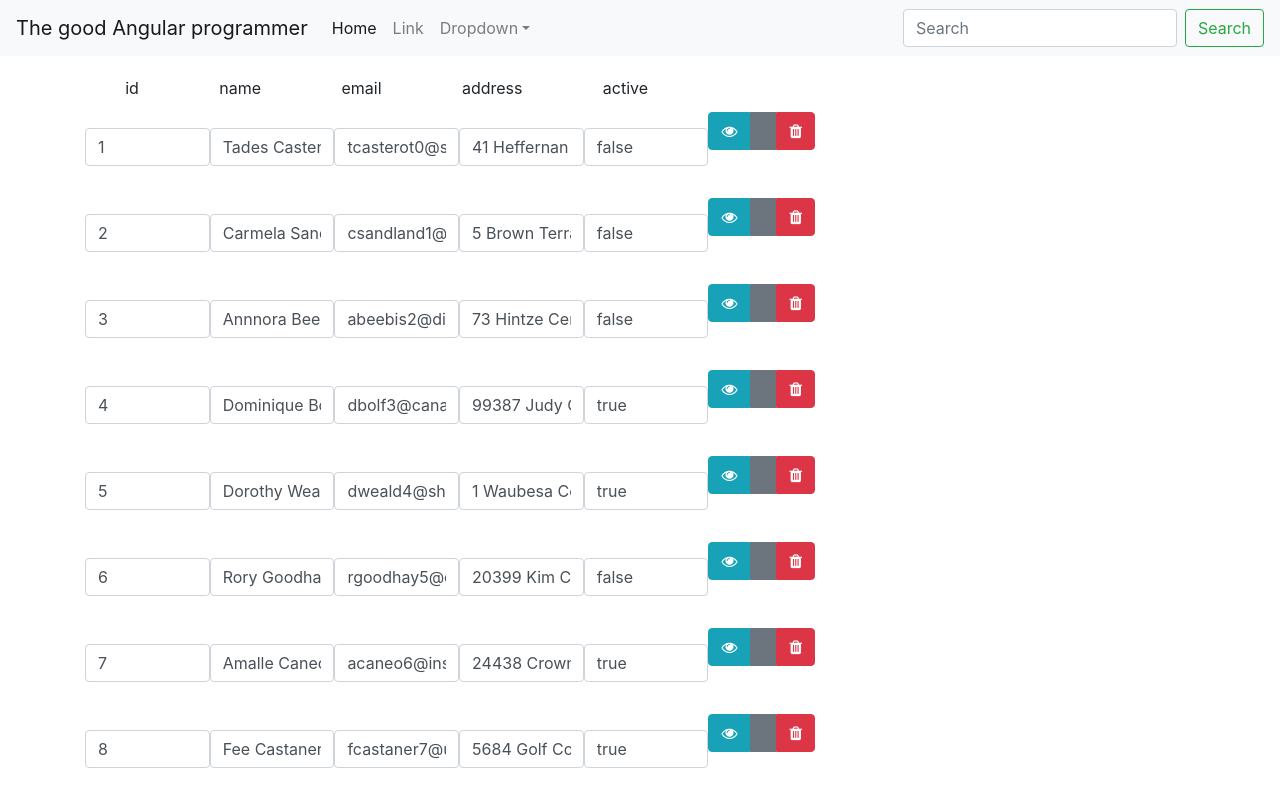
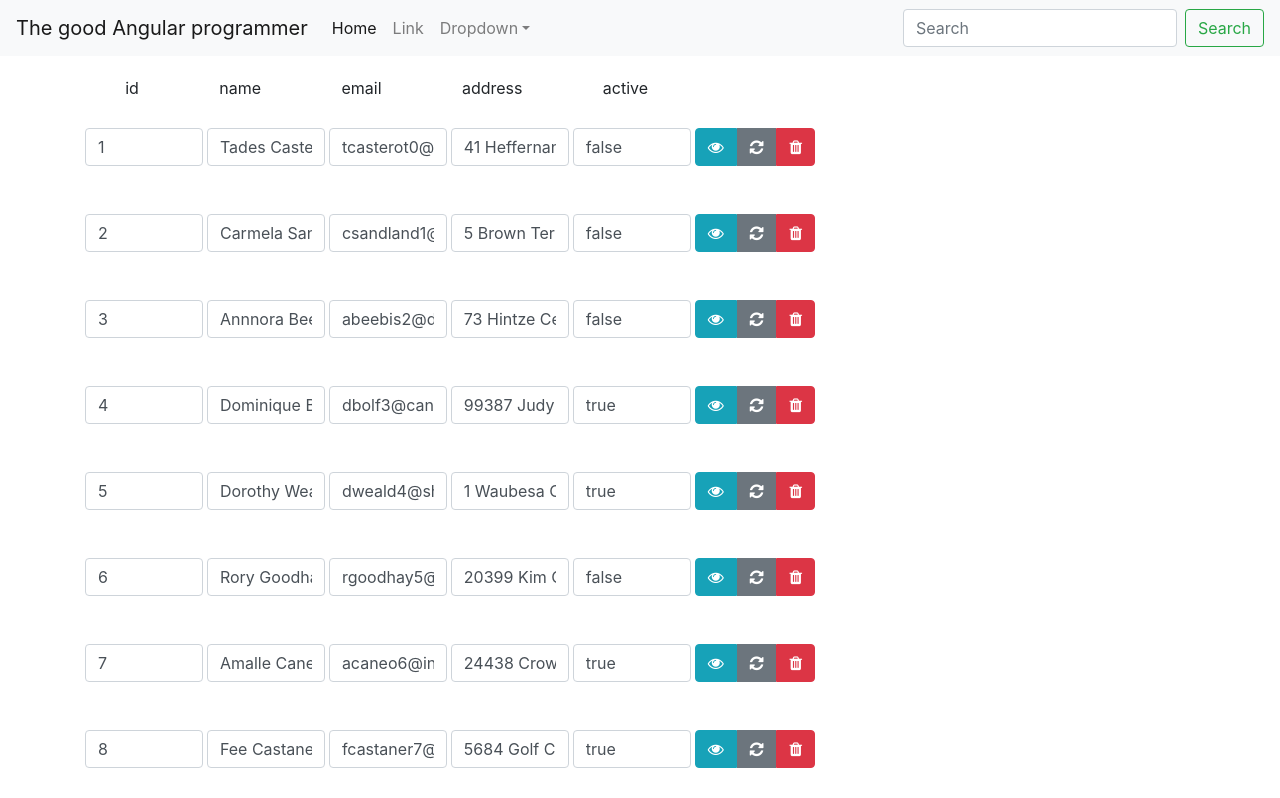
Before and after one commit to Training360-JavaScript/angular-project-002-shock-keszigabesz, an Angular app: page / in a window 1280 px wide. Shown: the top 798 px of the page. Built offline with nearby package versions, Linux system fonts and the light colour scheme.

Commit message:
készen van

```diff
--- a/src/app/common/action-button-group/action-button-group.component.html
+++ b/src/app/common/action-button-group/action-button-group.component.html
@@ -1,6 +1,6 @@
-<div class="btn-group">
+<div class="btn-group mt-3">
   <app-action-button [btnClass]="'btn-info'" [icon]="'fa-eye'" (clicked)="onSelectButtonClick()"></app-action-button>
-  <app-action-button [btnClass]="'btn-secondary'" [icon]="'fa-sync'" (clicked)="onUpdateButtonClick()">
+  <app-action-button [btnClass]="'btn-secondary'" [icon]="'fa-refresh'" (clicked)="onUpdateButtonClick()">
   </app-action-button>
   <app-action-button [btnClass]="'btn-danger'" [icon]="'fa-trash'" (clicked)="onDeleteButtonClick()">
   </app-action-button>
--- a/src/app/common/data-cell/data-cell.component.html
+++ b/src/app/common/data-cell/data-cell.component.html
@@ -1,3 +1,3 @@
-<div class="mt-3 form-group">
+<div class="mt-3 mr-1 form-group">
   <input type="text" class="form-control" [(ngModel)]="data[key]">
 </div>
```
